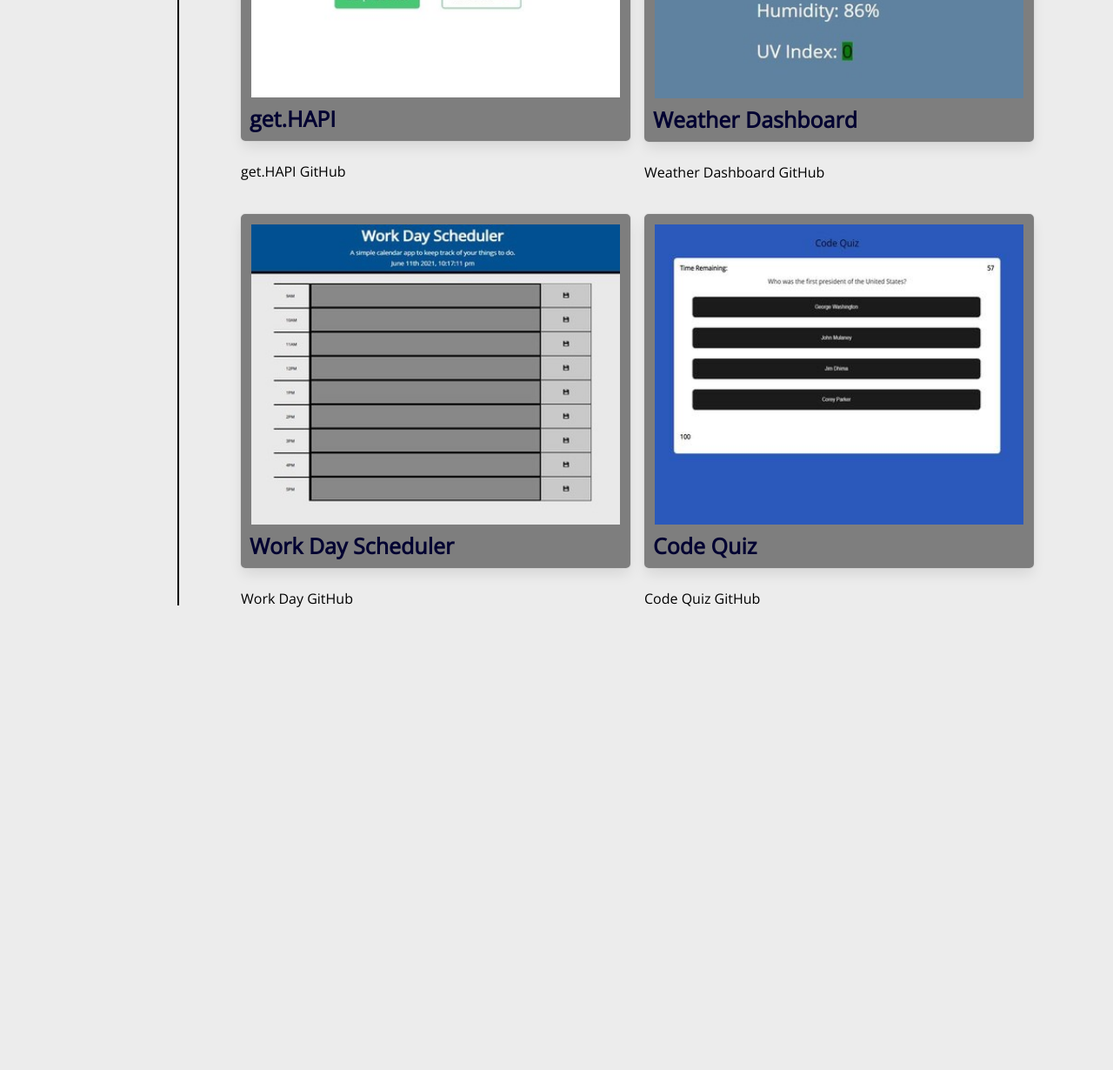
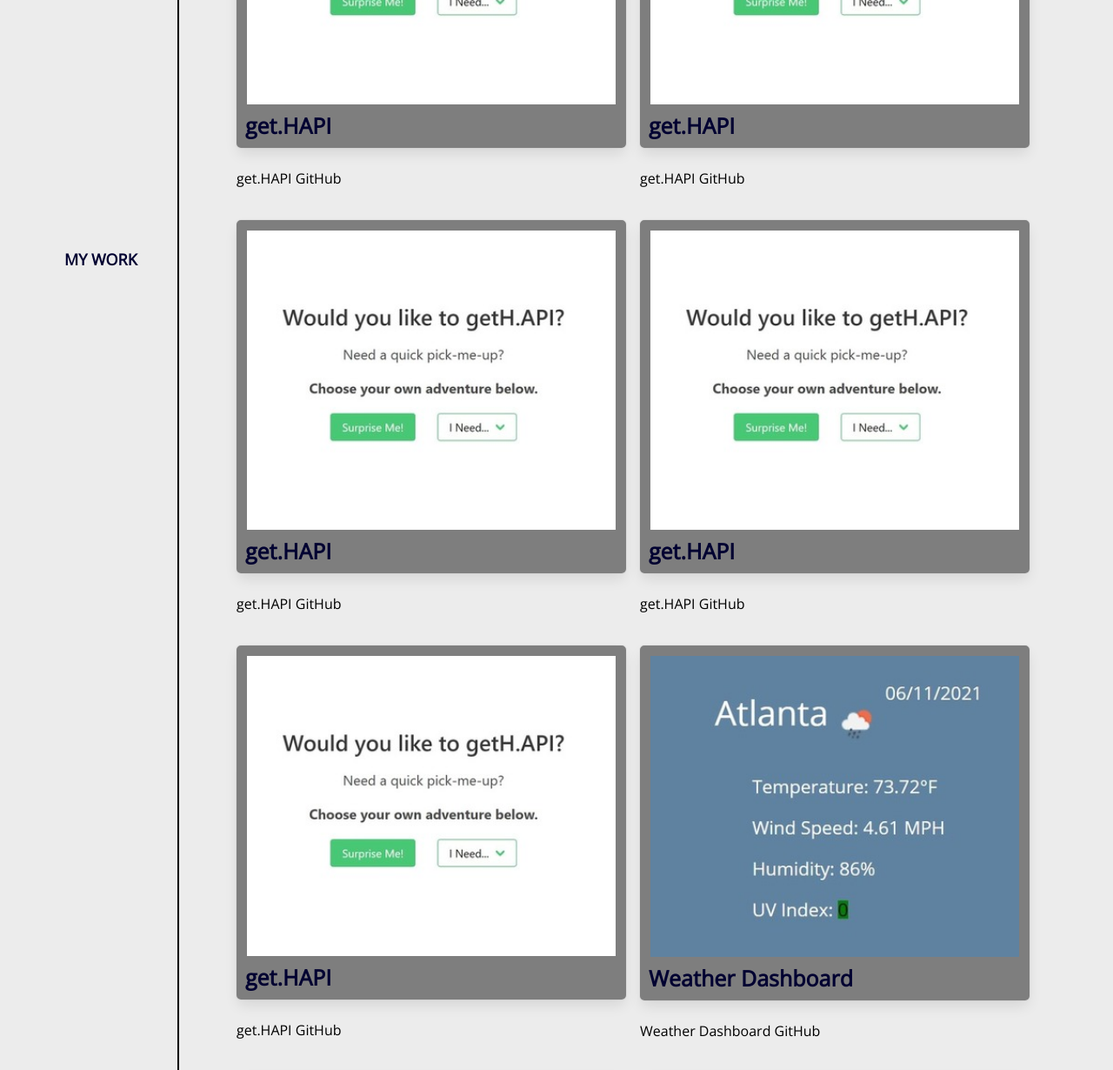
Before and after one commit to CoreyParker12/Corey-Parker-Design, a plain HTML site: page index.html in a window 1280 px wide. Shown: the part 1400-2630 px from the top of the page at 87% size. Before the commit the page ends 2196 px from the top, so only its background shows below. Drawn offline with nearby package versions, Linux system fonts and the light colour scheme.

Commit message:
small css changes

```diff
--- a/assets/css/style.css
+++ b/assets/css/style.css
@@ -25,8 +25,6 @@ body {
   margin: auto;
   padding-bottom: 80px;
 }
-
-
 
 /**************************************************/
 /********************* HEADER *********************/
@@ -81,8 +79,8 @@ a.navbar-style:hover {
   display: flex;
   align-items: center;
   min-width: 220px;
-  padding: 20px 20px 20px 20px;
-  margin: 20px 20px 20px 0;
+  padding: 20px 0 20px 0;
+  margin: 20px 10px 20px 0;
   border-right: solid 5px;
 }
 
@@ -203,7 +201,6 @@ img.image-styling {
   vertical-align: middle;
   padding-top: 5px;
 }
-
 
 /***************************************************/
 /********************* RESPONSIVE ******************/
--- a/index.html
+++ b/index.html
@@ -75,6 +75,46 @@
                             </div>
 
                             <div class="portfolio">
+                                <a class="box-hover" href="https://coreyparker12.github.io/Project-1-getHAPI/">
+                                <img src="./assets/images/getHAPI-logo.JPG" class="image-styling" alt="Link to get.HAPI application."/>
+                                    <div class="portfolio-text-style">
+                                        <p>get.HAPI</p>
+                                    </div>
+                                </a>
+                                <p><a class="github-links" href="https://github.com/CoreyParker12/Project-1-getHAPI">get.HAPI GitHub</a></p>
+                            </div>
+
+                            <div class="portfolio">
+                                <a class="box-hover" href="https://coreyparker12.github.io/Project-1-getHAPI/">
+                                <img src="./assets/images/getHAPI-logo.JPG" class="image-styling" alt="Link to get.HAPI application."/>
+                                    <div class="portfolio-text-style">
+                                        <p>get.HAPI</p>
+                                    </div>
+                                </a>
+                                <p><a class="github-links" href="https://github.com/CoreyParker12/Project-1-getHAPI">get.HAPI GitHub</a></p>
+                            </div>
+
+                            <div class="portfolio">
+                                <a class="box-hover" href="https://coreyparker12.github.io/Project-1-getHAPI/">
+                                <img src="./assets/images/getHAPI-logo.JPG" class="image-styling" alt="Link to get.HAPI application."/>
+                                    <div class="portfolio-text-style">
+                                        <p>get.HAPI</p>
+                                    </div>
+                                </a>
+                                <p><a class="github-links" href="https://github.com/CoreyParker12/Project-1-getHAPI">get.HAPI GitHub</a></p>
+                            </div>
+
+                            <div class="portfolio">
+                                <a class="box-hover" href="https://coreyparker12.github.io/Project-1-getHAPI/">
+                                <img src="./assets/images/getHAPI-logo.JPG" class="image-styling" alt="Link to get.HAPI application."/>
+                                    <div class="portfolio-text-style">
+                                        <p>get.HAPI</p>
+                                    </div>
+                                </a>
+                                <p><a class="github-links" href="https://github.com/CoreyParker12/Project-1-getHAPI">get.HAPI GitHub</a></p>
+                            </div>
+
+                            <div class="portfolio">
                                 <a class="box-hover" href="https://coreyparker12.github.io/Week6-WeatherAPI-CP/">
                                     <img src="./assets/images/weatherapi-logo.JPG" class="image-styling" alt="Link to the Weather Dashboard application."/>
                                     <div class="portfolio-text-style">
```
Lines whose indentation alone changed are shown as unchanged.
